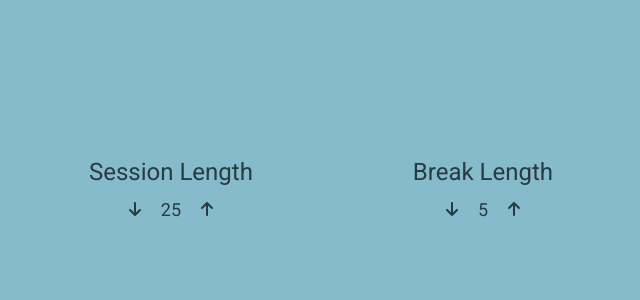
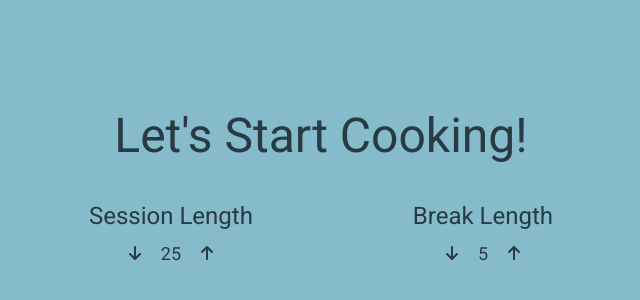
Before and after one commit to NedzadDonlagic04/reactjs-25-5-clock, a React (Vite) app: page / in a window 1280 px wide. Shown: the part 210-510 px from the top of the page, without its empty margins (319-959 px from the left). Built offline with nearby package versions, Linux system fonts and the light colour scheme.

Commit message:
Imported and implemented Title component
As well as wrapped the content of the component
in a fragment, I didn't use the shorthand <> </>
because my editor thinks it's an error when it
isn't.

```diff
--- a/src/App.jsx
+++ b/src/App.jsx
@@ -1,5 +1,7 @@
+import React from "react";
 import { useState } from "react";
 
+import Title from "./components/Title";
 import DurationControlContainer from "./components/DurationControlContainer";
 
 const DEFAULT_SESSION_LENGTH = 25;
@@ -10,10 +12,13 @@ function App() {
     const [breakLength, breakLengthSetter] = useState(DEFAULT_BREAK_LENGTH);
 
 	return (
-		<div className="flex gap-40">
-			<DurationControlContainer id="session" state={sessionLength} stateSetter={sessionLengthSetter} />
-			<DurationControlContainer id="break" state={breakLength} stateSetter={breakLengthSetter} />
-		</div>
+		<React.Fragment>
+			<Title text="Let's Start Cooking!" />
+			<div className="flex gap-40">
+				<DurationControlContainer id="session" state={sessionLength} stateSetter={sessionLengthSetter} />
+				<DurationControlContainer id="break" state={breakLength} stateSetter={breakLengthSetter} />
+			</div>
+		</React.Fragment>
 	);
 }
 
```
